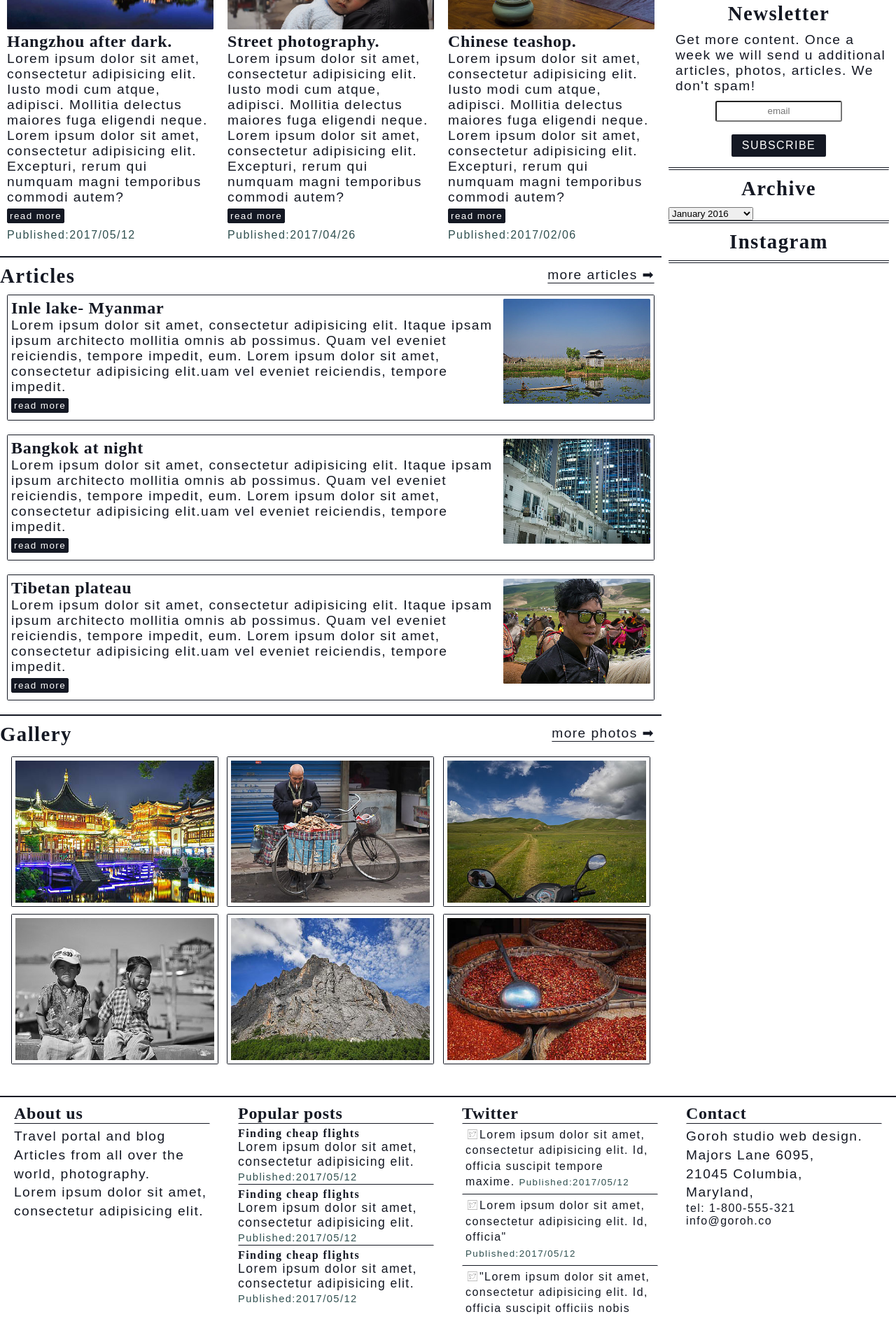
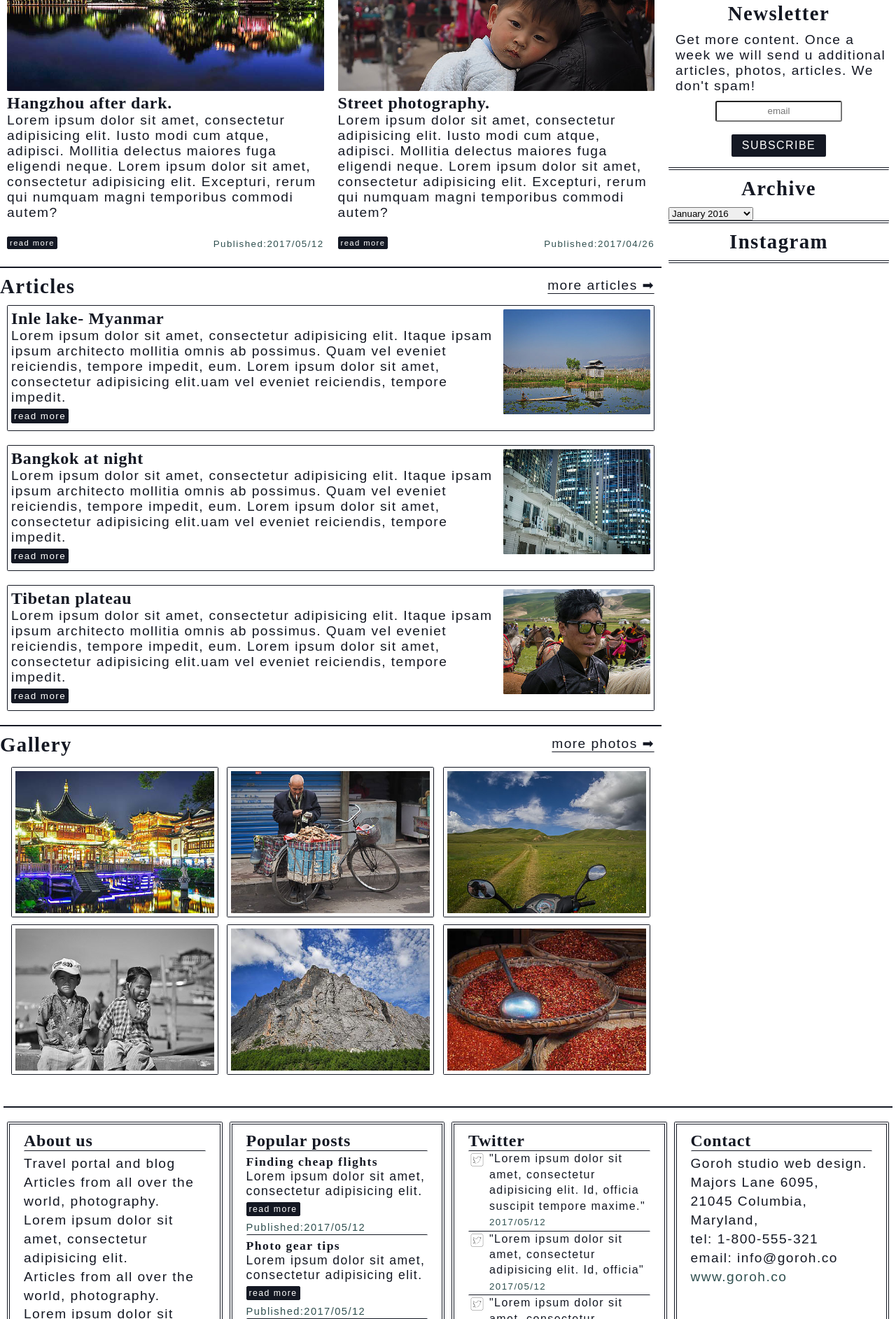
Before and after one commit to goroh83/Travel-blog, a plain HTML site: page index.html in a window 1280 px wide. Shown: the part 915-2800 px from the top of the page at 70% size. Drawn offline with Linux system fonts and the light colour scheme.

Commit message:
aside and footer max960px fix

```diff
--- a/css/main.css
+++ b/css/main.css
@@ -7,83 +7,78 @@
     -moz-box-sizing: border-box;
     -webkit-box-sizing: border-box;
 }
-
 * {
     box-sizing: border-box;
     margin: 0;
     padding: 0;
     border-radius: 1.5px;
 }
-
 body {
     background-color: #fff;
     font-family: 'Muli', sans-serif;
     letter-spacing: 0.09em;
-    font-size: 62,5%;
+    font-size: 62, 5%;
     color: #141823;
 }
-.nav-container, .container,
-.main-container, .footer-container {
+.nav-container,
+.container,
+.main-container,
+.footer-container {
     max-width: 1366px;
     margin: 0 auto;
     position: relative;
 }
-
-
-
 p {
     font-size: 1.2em;
 }
-h1,h2,h3,h4,h5,h6 {
+h1,
+h2,
+h3,
+h4,
+h5,
+h6 {
     font-family: 'merriweather', serif;
     font-weight: 700;
 }
-
 h1 {
     font-size: 2em;
 }
-
 h2 {
     font-size: 1.8em;
 }
-
 h3 {
     font-size: 1.5em;
     letter-spacing: .03em;
 }
-
 a {
     text-decoration: none;
     color: darkslategrey;
 }
 a:hover {
     text-decoration: none;
-    color: darkslateblue;
 }
 
-nav a {
-    text-decoration: none;
-    color: #141823;
-    padding: 10px;
-}
 nav ul {
     font-size: 1em;
 }
-header,nav,a,img,li,ul {
+header,
+nav,
+a,
+img,
+li,
+ul {
     transition: .7s all;
     -moz-transition: .7s all;
     -webkit-transition: .7s all;
     -o-transition: .7s all;
 }
-
 small {
     color: darkslategrey;
 }
 section.hero {
     width: 100%;
 }
-
-span.read_more small{
+span.read_more small {
     display: inline-block;
     color: #fff;
     background-color: #141823;
@@ -97,7 +92,6 @@ span.read_more small{
     -webkit-transition: all 750ms ease;
     transition: all 750ms ease;
 }
-
 span.read_more small:hover {
     color: #141823;
     background-color: #fff;
@@ -107,7 +101,6 @@ span.read_more small:hover {
     width: 100%;
     height: auto;
 }
-
 .section-header::before {
     content: "";
     display: block;
@@ -117,17 +110,19 @@ span.read_more small:hover {
     padding: 5px;
 }
 
+.border {
+    border-bottom: 1px solid black;
+}
+
 .section-header {
     position: relative;
 }
-
 .section-header>h2 {
     display: block;
     top: 20px;
-    margin-top:10px;
+    margin-top: 10px;
 }
-
-.section-header>p{
+.section-header>p {
     position: absolute;
     top: 25px;
     right: 10px;
@@ -136,7 +131,6 @@ span.read_more small:hover {
     text-align: right;
     border-bottom: 1px solid #141823;
 }
-
 .aside {
     padding: 0px 10px 10px 10px;
 }
@@ -147,9 +141,6 @@ span.read_more small:hover {
     border-bottom: 2px solid #141823;
     width: 100%;
 }
-
-
-
 .blog {
     display: -webkit-box;
     display: -ms-flexbox;
@@ -159,7 +150,6 @@ span.read_more small:hover {
     -ms-flex-pack: distribute;
     justify-content: space-around;
 }
-
 .blog>article {
     border-top: 1px solid #141823;
     padding-top: 10px;
@@ -169,6 +159,15 @@ span.read_more small:hover {
     max-width: 100%;
 }
 
+.blog>article {
+    position: relative;
+}
+.published {
+    position: absolute;
+    right: 0;
+    bottom: 5px;
+}
+
 .articles {
     display: -webkit-box;
     display: -ms-flexbox;
@@ -176,7 +175,6 @@ span.read_more small:hover {
     -ms-flex-wrap: wrap;
     flex-wrap: wrap;
 }
-
 .article-container {
     margin: 10px;
     border: 1px solid #141823;
@@ -185,7 +183,6 @@ span.read_more small:hover {
     display: -ms-flexbox;
     display: flex;
 }
-
 .article {
     content: "";
     display: block;
@@ -197,7 +194,6 @@ span.read_more small:hover {
     display: flex;
     overflow: auto;
 }
-
 .article__text img {
     float: right;
     height: 150px;
@@ -211,18 +207,15 @@ span.read_more small:hover {
     border-bottom: 2px solid #141823;
     margin-bottom: 20px;
 }
-
 .photos {
     margin: 10px;
     position: relative;
     margin-bottom: 30px;
 }
-
 .photos>h2 {
     margin-bottom: 20px;
     margin-top: 10px;
 }
-
 .more-photos {
     display: block;
     position: absolute;
@@ -231,8 +224,6 @@ span.read_more small:hover {
     margin-bottom: 10px;
     border-bottom: 1px solid #141823;
 }
-
-
 .photos-flex {
     display: -webkit-box;
     display: -ms-flexbox;
@@ -242,7 +233,6 @@ span.read_more small:hover {
     -ms-flex-pack: distribute;
     justify-content: space-around;
 }
-
 .photos-flex img {
     displaY: block;
     -webkit-box-flex: 1;
@@ -251,7 +241,6 @@ span.read_more small:hover {
     max-width: 100%;
     padding: 5px;
 }
-
 figure {
     position: relative;
     display: inline-block;
@@ -265,29 +254,24 @@ figure {
     -webkit-transition: all 0.7s ease-in-out;
     transition: all 0.7s ease-in-out;
 }
-
 .showing {
     opacity: 1;
     -webkit-transform: translateX(0px);
     transform: translateX(0px);
 }
-
 figure:hover figcaption {
     left: 0%;
     -webkit-transition: all 400ms ease-out;
     transition: all 400ms ease-out;
 }
-
 figure img {
     -webkit-transform: scale(1);
     transform: scale(1);
 }
-
 figure:hover img {
     -webkit-transform: scale(1.1);
     transform: scale(1.1);
 }
-
 figcaption {
     position: absolute;
     bottom: 10px;
@@ -297,52 +281,41 @@ figcaption {
     padding: 10px 10px;
     font-size: .8em;
 }
-
 @media screen and (min-width: 700px) {
     figure {
         max-width: 32%;
     }
 }
-
 @media screen and (max-width: 700px) {
     figure {
         max-width: 48%;
     }
 }
 
-
 /********************* aside *******************/
-
-
 
 aside h2 {
     text-align: center;
     margin-top: 10px;
     margin-bottom: 10px;
-
 }
-
 aside p {
     display: inline-block;
     margin-left: 10px;
-
 }
-
 aside>div {
     border-bottom: 4px double #141823;
 }
-
 .aside__follow__icons {
     display: -webkit-box;
     display: -ms-flexbox;
     display: flex;
     -ms-flex-wrap: wrap;
     flex-wrap: wrap;
-    -ms-flex-pack:  distribute;
-    justify-content:  space-around;
+    -ms-flex-pack: distribute;
+    justify-content: space-around;
     margin: 10px;
 }
-
 .aside__follow__icons img {
     -webkit-box-flex: 1;
     -ms-flex: 1;
@@ -352,12 +325,10 @@ aside>div {
     -webkit-transform: all 0.3ms ease-in;
     transform: all 0.3ms ease-in;
 }
-
 .aside__follow__icons img:hover {
     background-color: #e5e5e5;
     border-radius: 3px;
 }
-
 .newsletter input {
     display: block;
     margin: 10px auto;
@@ -365,7 +336,6 @@ aside>div {
     text-align: center;
     border-radius: 3px;
 }
-
 .newsletter__subscribe {
     display: -webkit-box;
     display: -ms-flexbox;
@@ -373,7 +343,6 @@ aside>div {
     -ms-flex-wrap: wrap;
     flex-wrap: wrap;
 }
-
 .newsletter__subscribe__submit {
     font-size: 1em;
     display: inline-block;
@@ -385,12 +354,7 @@ aside>div {
     margin: 8px auto 15px auto;
     text-transform: uppercase;
 }
-
-.newsletter__subscribe p {
-
-}
-
-
+.newsletter__subscribe p {}
 
 /**************** footer *******************/
 
@@ -400,61 +364,69 @@ aside>div {
     border-bottom: 2px solid #141823;
     width: 100%;
     padding: 5px;
+    margin: 0 auto;
 }
-
 .footer-container {
+    margin-top: 20px;
     display: -webkit-box;
     display: -ms-flexbox;
     display: flex;
     -ms-flex-wrap: wrap;
     flex-wrap: wrap;
-
+    margin: 0 5px;
+    -webkit-box-pack: justify;
+    -ms-flex-pack: justify;
+    justify-content: space-around;
 }
-
 .footer-container section {
     -webkit-box-flex: 1;
     -ms-flex: 1;
     flex: 1;
     padding: 10px 20px;
+    border: 4px double #141823;
+    margin: 20px 5px 0 5px;
+    ;
 }
-
-.footer-container section:nth-child(1) p, .footer-container section:nth-child(4) p{
+@media screen and (max-width: 960px) {
+    .footer-container section {
+        max-width: 40%;
+    }
+    .footer-container::before {
+        width: 95%;
+    }
+    .copyright {
+        width: 95%;
+    }
+}
+.footer-container section:nth-child(1) p,
+.footer-container section:nth-child(4) p {
     border-top: 1px solid #141823;
     padding-top: 5px;
     line-height: 1.4em;
 }
-
-.footer-container section:nth-child(3) p{
+.twitter p {
     font-size: 1em;
-    padding: 5px;
+    line-height: 1.4em;
+    padding-left: 30px;
     border-top: 1px solid #141823;
-    line-height: 1.4em;
+    background: url(../img/twitter.svg) no-repeat;
+    background-size: 25px;
+    cursor: pointer;
 }
 
-.footer-container section:nth-child(3) img{
-    height: 20px;
-    float: left;
-}
-
-
-.footer-container__popular-posts h4{
+.footer-container__popular-posts h4 {
     border-top: 1px solid #141823;
     padding-top: 5px;
+    font-size: 1.1em;
 }
-
 .footer-container__popular-posts p {
     font-size: 1.1em;
 }
-
-
 .copyright {
-    width: 90%;
-    margin: 0 auto 20px auto;
-}
-
-.copyright P {
+    width: 100%;
+    margin: 20px auto;
     font-size: .9em;
     text-align: center;
     padding-top: 10px;
-    border-top: 1px solid #141823;
+    border-top: 2px solid #141823;
 }
--- a/css/max700.css
+++ b/css/max700.css
@@ -52,4 +52,26 @@ header {
 
 .blog>article {
     margin: 10px;
+    width: 45%;
 }
+
+aside {
+    display: -webkit-box;
+    display: -ms-flexbox;
+    display: flex;
+    -ms-flex-wrap: wrap;
+    flex-wrap: wrap;
+}
+
+aside>div {
+    width: 48%;
+    border: 1px solid #141823;
+    border-radius: 3px;
+    margin: 5px;
+}
+
+
+.footer-container section {
+    min-width: 45%;
+    padding: 20px;
+}
--- a/index.html
+++ b/index.html
@@ -5,8 +5,8 @@
     <meta charset="utf-8">
     <meta name="viewport" content="width=device-width, initial-scale=1.0">
     <link rel="stylesheet" href="css/main.css">
-    <link href="css/max700.css" media="(max-width: 700px)" rel="stylesheet" type="text/css" />
-    <link href="css/min700.css" media="(min-width: 700px)" rel="stylesheet" type="text/css" />
+    <link href="css/max700.css" media="(max-width: 960px)" rel="stylesheet" type="text/css" />
+    <link href="css/min700.css" media="(min-width: 960px)" rel="stylesheet" type="text/css" />
     <title>Travel Blog</title>
 </head>
 
@@ -17,11 +17,11 @@
                 <a href="#"><img src="img/globe.svg" alt="globe icon" class="logo"></a>
 
                 <ul class="menu opacity">
-                    <li> <a href="#">home</a></li>
-                    <li> <a href="#">travel</a></li>
-                    <li> <a href="#">blog</a></li>
-                    <li> <a href="#">articles</a></li>
-                    <li> <a href="#">contact</a></li>
+                    <li><a href="#">home</a></li>
+                    <li><a href="#">travel</a></li>
+                    <li><a href="#">blog</a></li>
+                    <li><a href="#">articles</a></li>
+                    <li><a href="#">contact</a></li>
                 </ul>
             </nav>
             <img src="img/compas.svg" alt="menu compas icon" class="compas">
@@ -44,27 +44,18 @@
                 <article>
                     <img src="img/blog-1.jpg" alt="">
                     <h3>Hangzhou after dark.</h3>
-                    <p>Lorem ipsum dolor sit amet, consectetur adipisicing elit. Iusto modi cum atque, adipisci. Mollitia delectus maiores fuga eligendi neque. Lorem ipsum dolor sit amet, consectetur adipisicing elit. Excepturi, rerum qui numquam magni temporibus commodi autem?
-                        <br><span class="read_more"><small>read more</small></span>
-                        <br>
-                        <small>Published:<date>2017/05/12</date></small></p>
+                    <p>Lorem ipsum dolor sit amet, consectetur adipisicing elit. Iusto modi cum atque, adipisci. Mollitia delectus maiores fuga eligendi neque. Lorem ipsum dolor sit amet, consectetur adipisicing elit. Excepturi, rerum qui numquam magni temporibus commodi autem?</p>
+                    <br><span class="read_more"><small>read more</small></span>
+                    <small class="published">Published:<date>2017/05/12</date></small>
                 </article>
                 <article>
                     <img src="img/blog-2.jpg" alt="">
                     <h3>Street photography.</h3>
-                    <p>Lorem ipsum dolor sit amet, consectetur adipisicing elit. Iusto modi cum atque, adipisci. Mollitia delectus maiores fuga eligendi neque. Lorem ipsum dolor sit amet, consectetur adipisicing elit. Excepturi, rerum qui numquam magni temporibus commodi autem?
-                        <br><span class="read_more"><small>read more</small></span>
-                        <br>
-                        <small>Published:<date>2017/04/26</date></small></p>
+                    <p>Lorem ipsum dolor sit amet, consectetur adipisicing elit. Iusto modi cum atque, adipisci. Mollitia delectus maiores fuga eligendi neque. Lorem ipsum dolor sit amet, consectetur adipisicing elit. Excepturi, rerum qui numquam magni temporibus commodi autem?</p>
+                    <br><span class="read_more"><small>read more</small></span>
+                    <small class="published">Published:<date>2017/04/26</date></small>
                 </article>
-                <article>
-                    <img src="img/blog-3.jpg" alt="">
-                    <h3>Chinese teashop.</h3>
-                    <p>Lorem ipsum dolor sit amet, consectetur adipisicing elit. Iusto modi cum atque, adipisci. Mollitia delectus maiores fuga eligendi neque. Lorem ipsum dolor sit amet, consectetur adipisicing elit. Excepturi, rerum qui numquam magni temporibus commodi autem?
-                        <br><span class="read_more"><small>read more</small></span>
-                        <br>
-                        <small>Published:<date>2017/02/06</date></small></p>
-                </article>
+
             </section>
             <div class="section-header">
                 <h2>Articles</h2>
@@ -171,15 +162,15 @@
 
         </aside>
 
-
     </div>
-
 
     <footer>
         <div class="footer-container">
             <section>
                 <h3>About us</h3>
                 <p>Travel portal and blog
+                    <br> Articles from all over the world, photography.
+                    <br> Lorem ipsum dolor sit amet, consectetur adipisicing elit.
                     <br> Articles from all over the world, photography.
                     <br> Lorem ipsum dolor sit amet, consectetur adipisicing elit. </p>
             </section>
@@ -190,29 +181,36 @@
                         <h4>Finding cheap flights</h4>
                         <p>Lorem ipsum dolor sit amet, consectetur adipisicing elit.
                             <br>
-                            <small>Published:<date>2017/05/12</date></small> </p>
-                    </div>
-                    <div class="footer-container__popular-posts--post">
-                        <h4>Finding cheap flights</h4>
-                        <p>Lorem ipsum dolor sit amet, consectetur adipisicing elit.
+                            <span class="read_more"><small>read more</small></span>
                             <br>
                             <small>Published:<date>2017/05/12</date></small> </p>
                     </div>
                     <div class="footer-container__popular-posts--post">
-                        <h4>Finding cheap flights</h4>
+                        <h4>Photo gear tips</h4>
                         <p>Lorem ipsum dolor sit amet, consectetur adipisicing elit.
+                            <br>
+                            <span class="read_more"><small>read more</small></span>
+                            <br>
+                            <small>Published:<date>2017/05/12</date></small> </p>
+                    </div>
+                    <div class="footer-container__popular-posts--post">
+                        <h4>Top 10 packing hacks</h4>
+                        <p>Lorem ipsum dolor sit amet, consectetur adipisicing elit.
+                            <br>
+                            <span class="read_more"><small>read more</small></span>
                             <br>
                             <small>Published:<date>2017/05/12</date></small> </p>
                     </div>
                 </div>
             </section>
-            <section>
+            <section class="twitter">
                 <h3>Twitter</h3>
-                <p><img src="img/twitter.svg" alt="">Lorem ipsum dolor sit amet, consectetur adipisicing elit. Id, officia suscipit tempore maxime. <small>Published:<date>2017/05/12</date></small></p>
-                <p><img src="img/twitter.svg" alt="">Lorem ipsum dolor sit amet, consectetur adipisicing elit. Id, officia"
-                    <br><small>Published:<date>2017/05/12</date></small></p>
-                <p><img src="img/twitter.svg" alt="">"Lorem ipsum dolor sit amet, consectetur adipisicing elit. Id, officia suscipit officiis nobis odio magnam aperiam voluptatum tempore maxime."
-                    <br><small>Published:<date>2017/05/12</date></small></p>
+                <p>"Lorem ipsum dolor sit amet, consectetur adipisicing elit. Id, officia suscipit tempore maxime."
+                    <br><small><date>2017/05/12</date></small></p>
+                <p>"Lorem ipsum dolor sit amet, consectetur adipisicing elit. Id, officia"
+                    <br><small><date>2017/05/12</date></small></p>
+                <p>"Lorem ipsum dolor sit amet, consectetur adipisicing elit. Id, officia suscipit officiis nobis odio magnam aperiam voluptatum tempore maxime."
+                    <br><small><date>2017/05/12</date></small></p>
             </section>
             <section>
                 <h3>Contact</h3>
@@ -220,18 +218,20 @@
                     <br> Majors Lane 6095,
                     <br> 21045 Columbia,
                     <br> Maryland,
+                    <br>
+                    <tel>tel: 1-800-555-321</tel>
+                    <br>
+                    <email>email: info@goroh.co</email>
+                    <a href="http://goroh.co">www.goroh.co</a>
                 </p>
-                <tel>tel: 1-800-555-321
-                    <br>
-                </tel>
-                <email>info@goroh.co</email>
             </section>
 
 
-        </div>
 
-        <div class="copyright">
-            <p>designed by [goroh] studio &copy; 2017</p>
+
+            <div class="copyright">
+                designed by [goroh] studio &copy; 2017
+            </div>
         </div>
     </footer>
     <script src="js/jquery-3.2.1.min.js"></script>
--- a/js/script.js
+++ b/js/script.js
@@ -24,18 +24,5 @@ if(wScroll > $('.photos').offset().top - ($(window).height() / 1.3)) {
         $('.photos figure').eq(i).addClass('showing');
         }, 100 *(i+1));
     });
-
 }
-
 })
-
-
-greet = 'Hrllo';
-greet = "hi";
-
-
-var english = { greet: 'Hello'};
-var spanish = { greet: 'Hola'};
-
-console.log(english.greet);
-console.log(spanish.greet);
```
Also changed, not shown: css/min700.css (+5 -18 lines).
